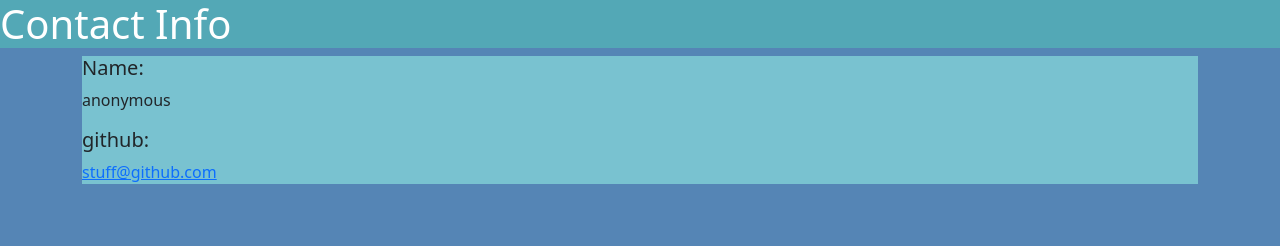
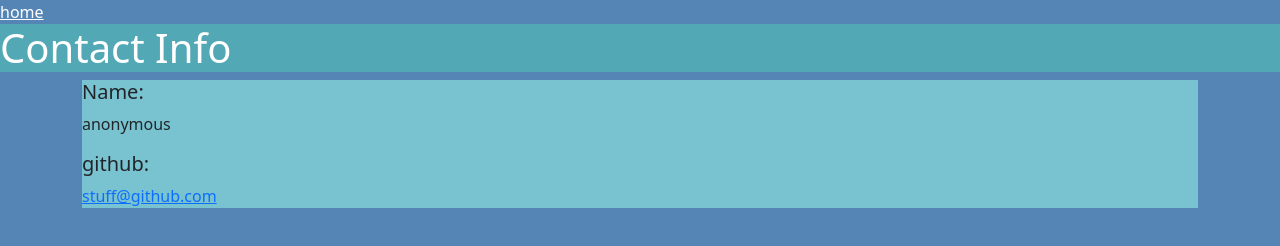
Before and after one commit to Slimshady079/Study-Guide, a plain HTML site: page assets/htmls/contact.html in a window 1280 px wide. Drawn offline with nearby package versions, Linux system fonts and the light colour scheme.

Commit message:
adds links in respective htmls back to index.html

```diff
--- a/assets/htmls/contact.html
+++ b/assets/htmls/contact.html
@@ -14,11 +14,13 @@
     />
     <link rel="stylesheet" href="../css/contact.css" />
   </head>
-  <header>
-    <h1 class="text-white">Contact Info</h1>
-  </header>
-
   <body>
+    <nav>
+      <a href="../../index.html" class="text-white">home</a>
+    </nav>
+    <header>
+      <h1 class="text-white">Contact Info</h1>
+    </header>
     <section class="container">
       <div class="card-container">
         <h5>Name:</h5>
```
Also changed, not shown: assets/htmls/resources.html (+3 -0 lines), assets/htmls/reviews.html (+9 -1 lines).
